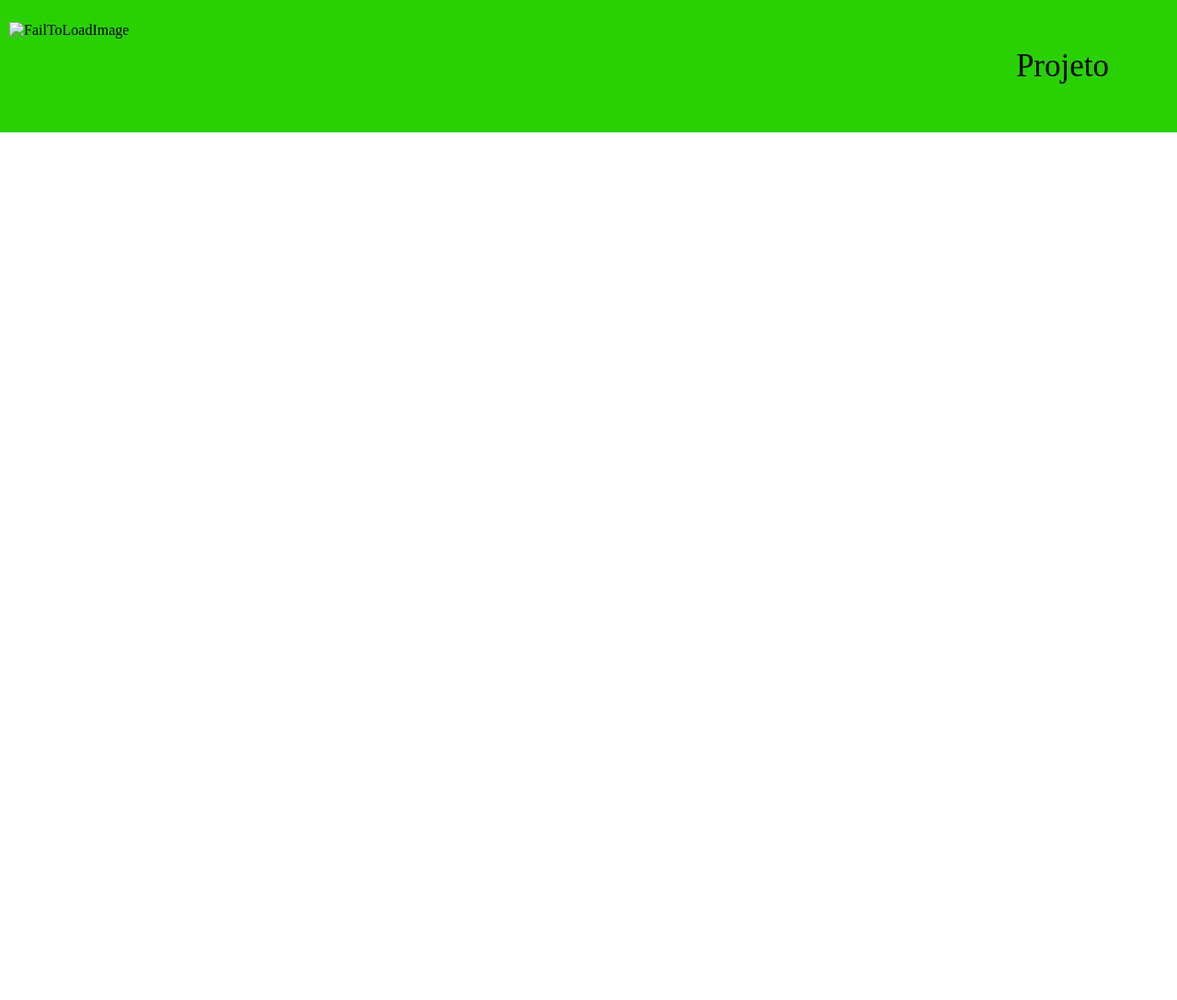
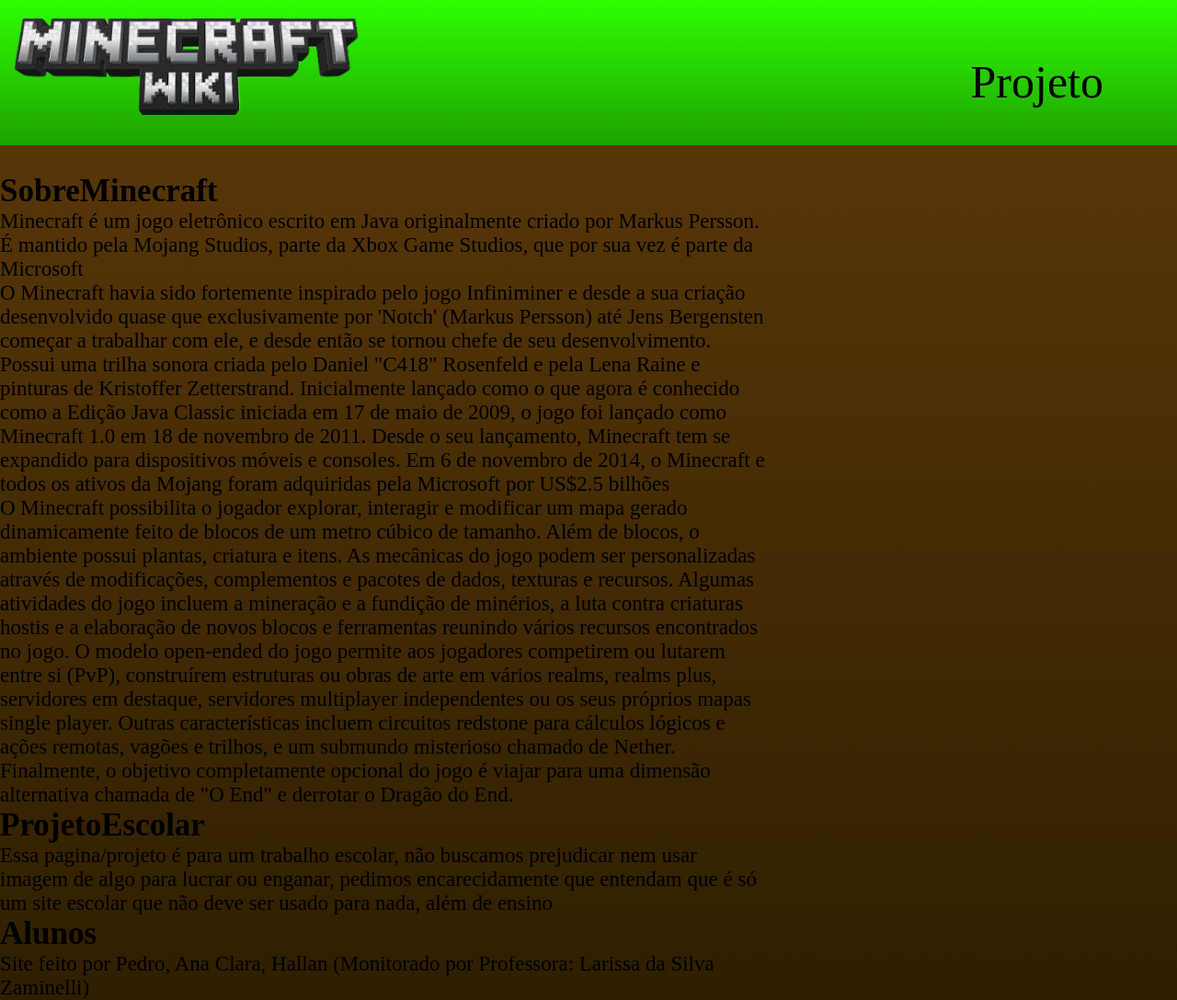
Before and after one commit to Pedrinj/ProjectForSchool, a plain HTML site: page index.html in a window 1280 px wide. Shown: the whole page at 92% size. Before the commit the page ends 800 px from the top, so only its background shows below. Drawn offline with Linux system fonts and the light colour scheme.

Commit message:
Add files via upload

```diff
--- a/index.html
+++ b/index.html
@@ -3,15 +3,33 @@
 <head>
     <meta charset="UTF-8">
     <meta name="viewport" content="width=device-width, initial-scale=1.0">
-    <title>Document</title>
+    <title>Minceraft</title>
     <link rel="stylesheet" href="style.css">
 </head>
 <body>
     <header class="parteSuperior">
-        <img class="cabeça" src="file:///C:/Users/Pedro/Downloads/images-removebg-preview%20(2).png" alt="FailToLoadImage">
+        <img class="cabeça" src="mineLogo.png" alt="FailToLoadImage">
         <ul class="opções">
             <li class="projeto">Projeto</li>
         </ul>
     </header>
+    <section class="minecraft">
+        <div class="navegação">
+            <h2 class="texto1">
+                SobreMinecraft
+            </h2>
+            <p class="sobre"> Minecraft é um jogo eletrônico escrito em Java originalmente criado por Markus Persson. É mantido pela Mojang Studios, parte da Xbox Game Studios, que por sua vez é parte da Microsoft</p>
+            <p class="inspiração">O Minecraft havia sido fortemente inspirado pelo jogo Infiniminer e desde a sua criação desenvolvido quase que exclusivamente por 'Notch' (Markus Persson) até Jens Bergensten começar a trabalhar com ele, e desde então se tornou chefe de seu desenvolvimento. Possui uma trilha sonora criada pelo Daniel "C418" Rosenfeld e pela Lena Raine e pinturas de Kristoffer Zetterstrand. Inicialmente lançado como o que agora é conhecido como a Edição Java Classic iniciada em 17 de maio de 2009, o jogo foi lançado como Minecraft 1.0 em 18 de novembro de 2011. Desde o seu lançamento, Minecraft tem se expandido para dispositivos móveis e consoles. Em 6 de novembro de 2014, o Minecraft e todos os ativos da Mojang foram adquiridas pela Microsoft por US$2.5 bilhões</p>
+            <p class="possibilidades">O Minecraft possibilita o jogador explorar, interagir e modificar um mapa gerado dinamicamente feito de blocos de um metro cúbico de tamanho. Além de blocos, o ambiente possui plantas, criatura e itens. As mecânicas do jogo podem ser personalizadas através de modificações, complementos e pacotes de dados, texturas e recursos. Algumas atividades do jogo incluem a mineração e a fundição de minérios, a luta contra criaturas hostis e a elaboração de novos blocos e ferramentas reunindo vários recursos encontrados no jogo. O modelo open-ended do jogo permite aos jogadores competirem ou lutarem entre si (PvP), construírem estruturas ou obras de arte em vários realms, realms plus, servidores em destaque, servidores multiplayer independentes ou os seus próprios mapas single player. Outras características incluem circuitos redstone para cálculos lógicos e ações remotas, vagões e trilhos, e um submundo misterioso chamado de Nether. Finalmente, o objetivo completamente opcional do jogo é viajar para uma dimensão alternativa chamada de "O End" e derrotar o Dragão do End.</p>
+            <h2 class="texto2">
+                ProjetoEscolar
+            </h2>
+            <p class="sobreProjeto"> Essa pagina/projeto é para um trabalho escolar, não buscamos prejudicar nem usar imagem de algo para lucrar ou enganar, pedimos encarecidamente que entendam que é só um site escolar que não deve ser usado para nada, além de ensino</p>
+            <h2 class="texto3">
+                Alunos
+            </h2>
+            <p class="alunos">Site feito por Pedro, Ana Clara, Hallan (Monitorado por Professora: Larissa da Silva Zaminelli)</p>
+        </div>
+    </section>
 </body>
 </html>
--- a/style.css
+++ b/style.css
@@ -2,13 +2,18 @@
     margin: 0;
     padding: 0;
 }
-
 .parteSuperior{
-    background-color: #29d103;
+    background-image:linear-gradient(#2fff00,#1ea200);
     color: #000000;
     display: flex;
     justify-content:space-between;
-    padding: 24px 10px;
+    padding: 20px 16px 0px 15px;
+}
+body{
+    background-image:linear-gradient(#5e3a0a,#2f1f00);
+}
+html{
+    background-color: #2f1f00;
 }
 .cabeça{
    width: 30%;
@@ -16,7 +21,59 @@
 }
 .projeto{
     display: inline-block;
-    margin: 28px 64px;
+    margin: 40px 64px;
+    font-size: 50px;
+    font-style: initial;
+}
+.texto1{
     font-size: 35px;
     font-style: initial;
+    color: rgb(0, 0, 0);
+    justify-content: center;
 }
+.texto2{
+    font-size: 35px;
+    font-style: initial;
+    color: rgb(0, 0, 0);
+    justify-content: center;
+}
+.texto3{
+    font-size: 35px;
+    font-style: initial;
+    color: rgb(0, 0, 0);
+    justify-content: center;
+}
+.alunos{
+ font-size: 23px;
+ font-style: initial;
+ color: rgb(0, 0, 0);
+ justify-content: center;
+}
+.sobre{
+    font-size: 23px;
+    font-style: initial;
+    color: rgb(0, 0, 0);
+    justify-content: center;
+}
+.inspiração{
+    font-size: 23px;
+    font-style: initial;
+    color: rgb(0, 0, 0);
+    justify-content: center;
+}
+.possibilidades{
+    font-size: 23px;
+    font-style: initial;
+    color: rgb(0, 0, 0);
+    justify-content: center;
+}
+.sobreProjeto{
+    font-size: 23px;
+    font-style:initial;
+    color: rgb(0, 0, 0);
+    justify-content: center;
+}
+.navegação{
+    width: 65%;
+    margin-top: 30px;
+}
```
Also changed, not shown: dirt.jpg (added), mineLogo.png (added).
